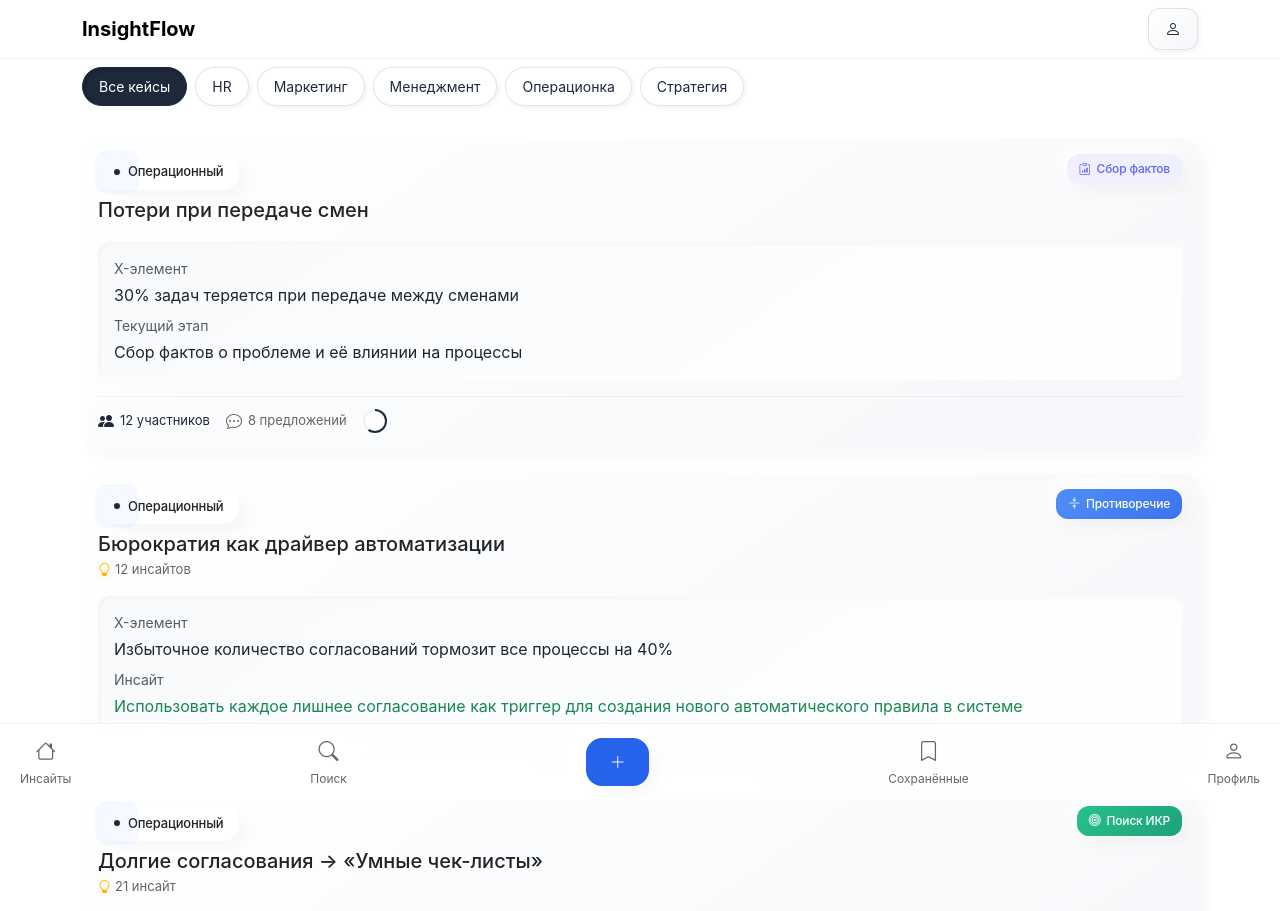
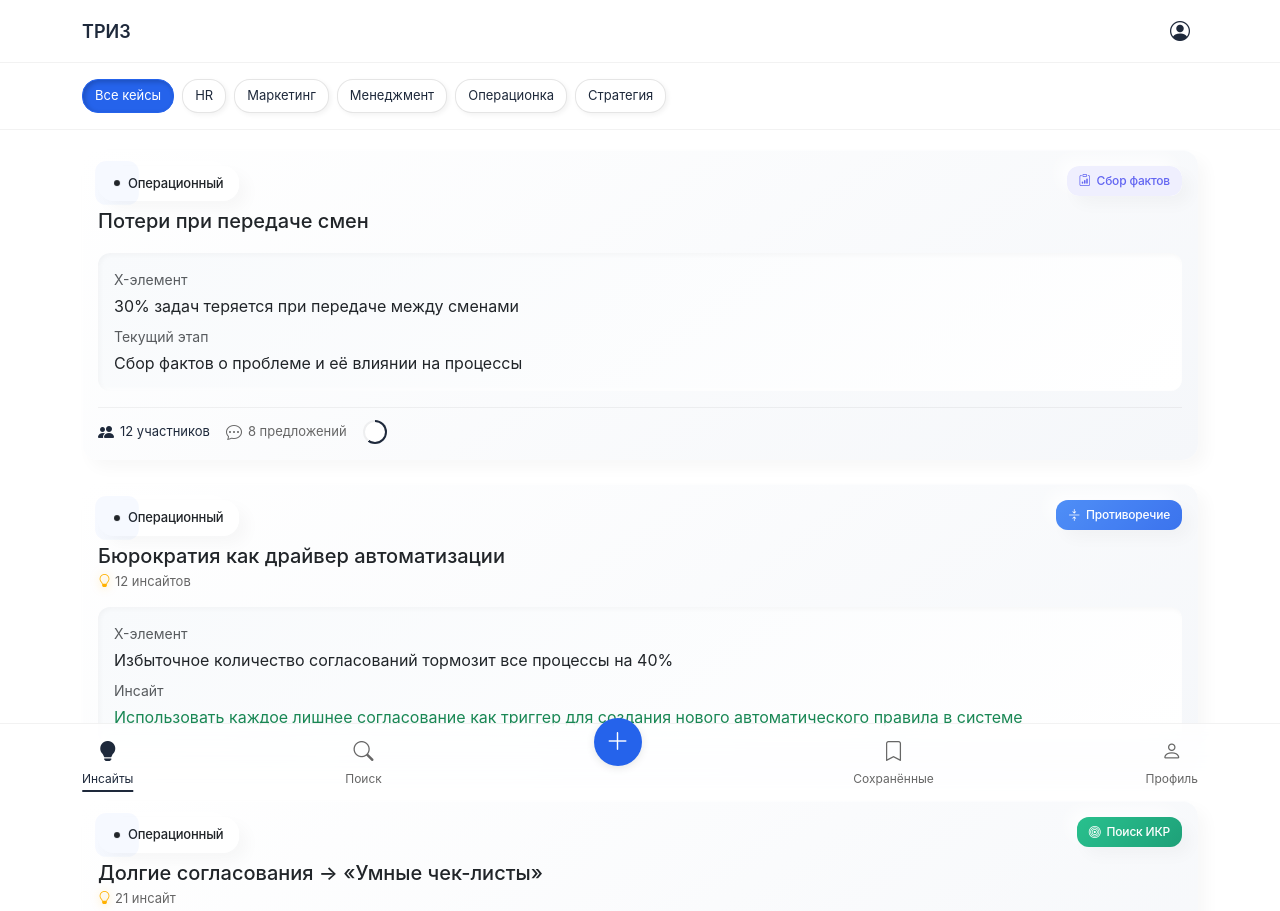
Before and after one commit to insight1010/trz, a plain HTML site: page index.html in a window 1280 px wide. Shown: the top 911 px of the page. Drawn offline with nearby package versions, Linux system fonts and the light colour scheme; a script that the page names is missing.

Commit message:
Improve UI design for Telegram Mini App

```diff
--- a/index.html
+++ b/index.html
@@ -859,29 +859,117 @@
                 padding: 8px 16px;
             }
         }
+
+        /* Дополнительные стили для улучшения внешнего вида */
+        .tg-header {
+            background: var(--tg-theme-bg-color);
+            border-bottom: 1px solid rgba(0, 0, 0, 0.05);
+            position: sticky;
+            top: 0;
+            z-index: 100;
+        }
+
+        .header-title {
+            font-size: 18px;
+            font-weight: 600;
+            color: var(--tg-theme-text-color);
+        }
+
+        .btn-icon {
+            background: none;
+            border: none;
+            padding: 8px;
+            color: var(--tg-theme-text-color);
+            font-size: 20px;
+        }
+
+        .filter-section {
+            position: sticky;
+            top: 50px;
+            background: var(--tg-theme-bg-color);
+            z-index: 99;
+            padding: 8px 0;
+            border-bottom: 1px solid rgba(0, 0, 0, 0.05);
+        }
+
+        .chip {
+            background: var(--tg-theme-bg-color);
+            border: 1px solid rgba(0, 0, 0, 0.1);
+            padding: 6px 12px;
+            border-radius: 16px;
+            font-size: 13px;
+            color: var(--tg-theme-hint-color);
+            transition: all 0.2s ease;
+        }
+
+        .chip.active {
+            background: var(--tg-theme-button-color);
+            color: var(--tg-theme-button-text-color);
+            border-color: var(--tg-theme-button-color);
+        }
+
+        .btn-add {
+            background: var(--tg-theme-button-color);
+            color: var(--tg-theme-button-text-color);
+            border: none;
+            width: 48px;
+            height: 48px;
+            border-radius: 24px;
+            display: flex;
+            align-items: center;
+            justify-content: center;
+            font-size: 24px;
+            box-shadow: 0 2px 8px rgba(0, 0, 0, 0.1);
+            transform: translateY(-20px);
+        }
+
+        .splash-slogan {
+            display: flex;
+            flex-direction: column;
+            align-items: center;
+            gap: 8px;
+        }
+
+        .splash-slogan .primary-text {
+            font-size: 32px;
+            font-weight: 700;
+            color: var(--tg-theme-button-color);
+        }
+
+        .splash-slogan .secondary-text {
+            font-size: 16px;
+            color: var(--tg-theme-hint-color);
+        }
+
+        .main-content {
+            padding-bottom: 100px;
+        }
     </style>
 </head>
 <body>
     <!-- Сплэш-экран -->
     <div class="splash-screen" id="splashScreen">
         <div class="splash-logo"></div>
-        <div class="splash-slogan">Всем проблемам инсайт</div>
+        <div class="splash-slogan">
+            <span class="primary-text">ТРИЗ</span>
+            <span class="secondary-text">Решаем проблемы системно</span>
+        </div>
     </div>
 
     <!-- Навигация -->
-    <nav class="navbar sticky-top">
+    <div class="tg-header">
+        <div class="container d-flex justify-content-between align-items-center py-2">
+            <span class="header-title">ТРИЗ</span>
+            <button class="btn-icon" onclick="showProfile()">
+                <i class="bi bi-person-circle"></i>
+            </button>
+        </div>
+    </div>
+
+    <!-- Фильтры -->
+    <div class="filter-section">
         <div class="container">
-            <span class="navbar-brand fw-bold">InsightFlow</span>
-            <button class="btn btn-outline" onclick="showProfile()">
-                <i class="bi bi-person"></i>
-            </button>
-        </div>
-    </nav>
-
-    <!-- Основной контент -->
-    <div class="container mb-5">
-        <!-- Фильтры -->
-        <div class="filter-chips mb-4">
+            <div class="filter-chips">
                 <div class="chip active">Все кейсы</div>
                 <div class="chip">HR</div>
                 <div class="chip">Маркетинг</div>
@@ -889,9 +977,13 @@
                 <div class="chip">Операционка</div>
                 <div class="chip">Стратегия</div>
             </div>
-
-        <!-- Лента инсайтов -->
+        </div>
+    </div>
+
+    <!-- Основной контент -->
+    <div class="container main-content">
         <div class="insight-feed">
+            <!-- Карточки инсайтов -->
             <!-- Операционные кейсы -->
             <div class="insight-card card mb-4">
                 <div class="card-body">
@@ -2167,26 +2259,28 @@
 
     <!-- Нижняя навигация -->
     <div class="bottom-nav">
+        <div class="container">
             <div class="d-flex justify-content-between align-items-center">
-            <a href="#" class="nav-link" data-nav="insights">
-                <i class="bi bi-house"></i>
+                <a href="#" class="nav-link active" data-nav="insights">
+                    <i class="bi bi-lightbulb-fill"></i>
                     <span>Инсайты</span>
                 </a>
                 <a href="#" class="nav-link" data-nav="search">
                     <i class="bi bi-search"></i>
                     <span>Поиск</span>
                 </a>
-            <button class="btn btn-primary px-4" data-bs-toggle="modal" data-bs-target="#newCaseModal">
+                <button class="btn-add" data-bs-toggle="modal" data-bs-target="#newCaseModal">
                     <i class="bi bi-plus-lg"></i>
                 </button>
                 <a href="#" class="nav-link" data-nav="saved">
                     <i class="bi bi-bookmark"></i>
                     <span>Сохранённые</span>
                 </a>
-            <a href="#" class="nav-link" data-nav="profile" onclick="showProfile()">
+                <a href="#" class="nav-link" data-nav="profile">
                     <i class="bi bi-person"></i>
                     <span>Профиль</span>
                 </a>
+            </div>
         </div>
     </div>
 
```
Lines whose indentation alone changed are shown as unchanged.
